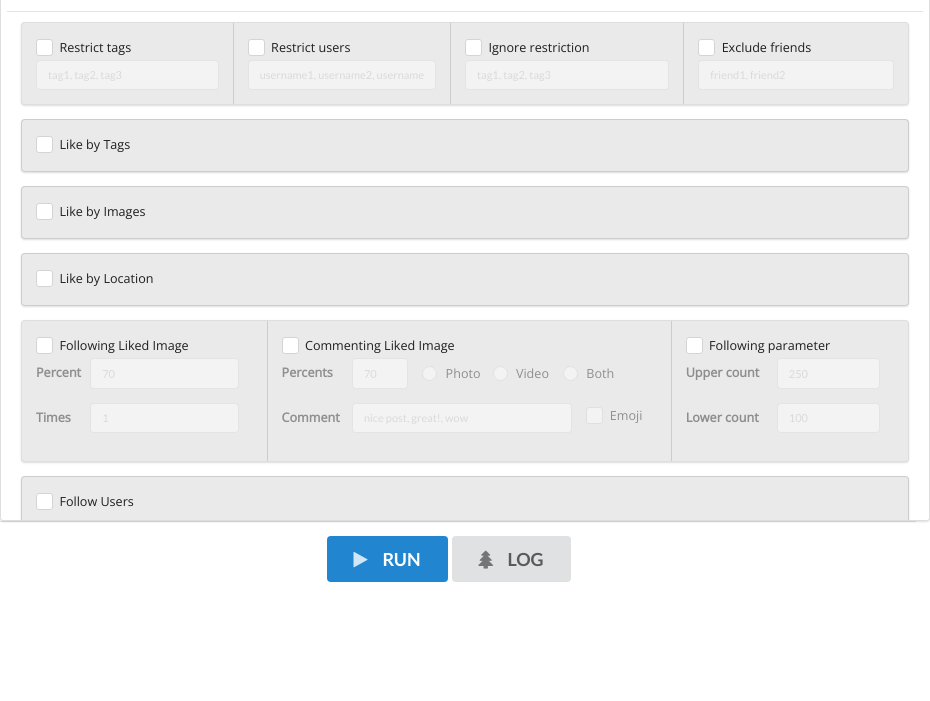
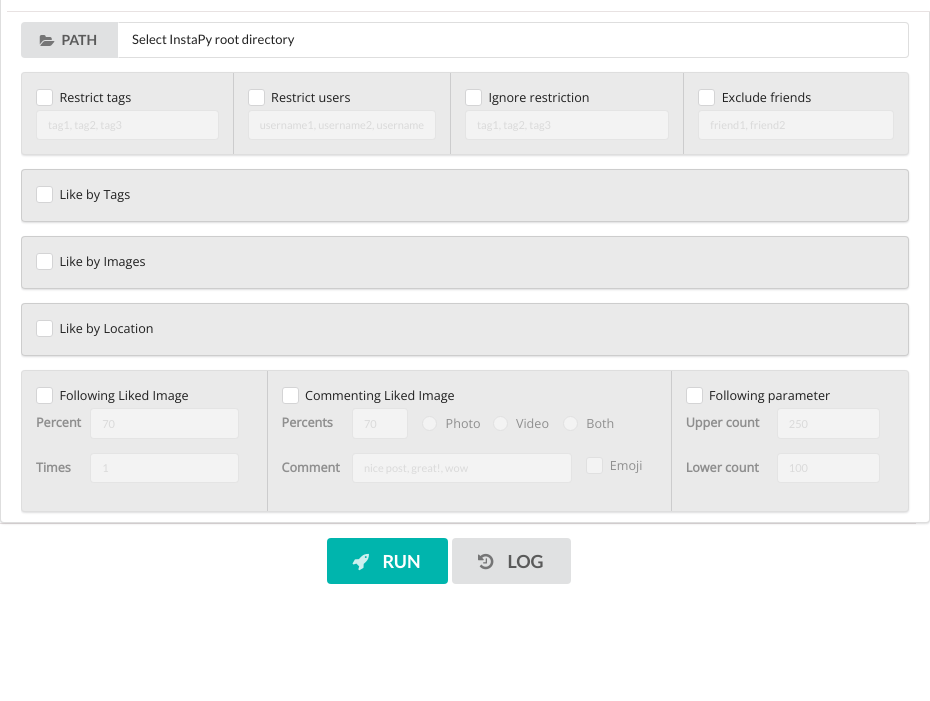
Before and after one commit to ahmadudin/electron-instaPy-GUI, an Electron app: page index.html in a window 930 px wide. Shown: the part 99-800 px from the top of the page. Drawn offline with nearby package versions, Linux system fonts and the light colour scheme; no server answers.

Commit message:
Add choose path option

```diff
--- a/index.html
+++ b/index.html
@@ -10,7 +10,7 @@
 
     </head>
     <body>
-        <div id="conts" class="ui segment" style="padding:0 20px; height: 620px; overflow: auto">
+        <div id="conts" class="ui segment" style="padding:0 0 0 20px;">
             <!-- MAIN CONTENT -->
             <form id="myform" class="ui small form">
                 <div class="ui sticky fixed top" style="width: 100%;">
@@ -54,10 +54,9 @@
                             </div>
                         </div>
                     </div>
-                    <div id="error" class="ui error message">
+                    <div id="error" class="ui error message"></div>
                 </div>
-                </div>
-                <div id="alpha" class="field" style="margin-top: 120px;">
+                <div id="alpha" class="field" style="margin-top: 120px; height: 500px; overflow: auto; padding-right: 20px">
                     <!-- WARNING MESSAGES -->
                     <div id="file-exists" class="ui message" style="display: none">
                         <i class="close icon"></i>
@@ -73,7 +72,14 @@
                             chromedriver is missing!
                         </div>
                         <i class="close icon"></i>
-
+                    </div>
+                     <div class="ui left action input">
+                         <button id="getPath" type="button" class="ui button">
+                            <i class="folder open icon"></i>
+                            PATH
+                        </button>
+                        <input id="displayPath" type="text" value="Select InstaPy root directory" style="pointer-events: none">
+                        <input id="path" type="file" style="display: none" webkitdirectory />
                     </div>
                     <!-- SETTINGS  -->
                     <div class="ui horizontal secondary segments">
@@ -524,12 +530,12 @@
         <!-- FOOTER -->
         <div class="ui two column centered grid" style="border-top: #e8e2e2 1px solid;background-color: white; width: 100%">
             <div class="middle aligned row">
-                <button id="fireButton" form="myform" class="ui big primary button">
-                    <i class="icon play"></i>
+                <button id="fireButton" form="myform" class="ui big teal button">
+                    <i class="icon rocket"></i>
                     RUN
                 </button>
                 <button id="logButton" type="button" class="ui big button">
-                    <i class="icon tree"></i>
+                    <i class="icon history"></i>
                     LOG
                 </button>
             </div>
```
